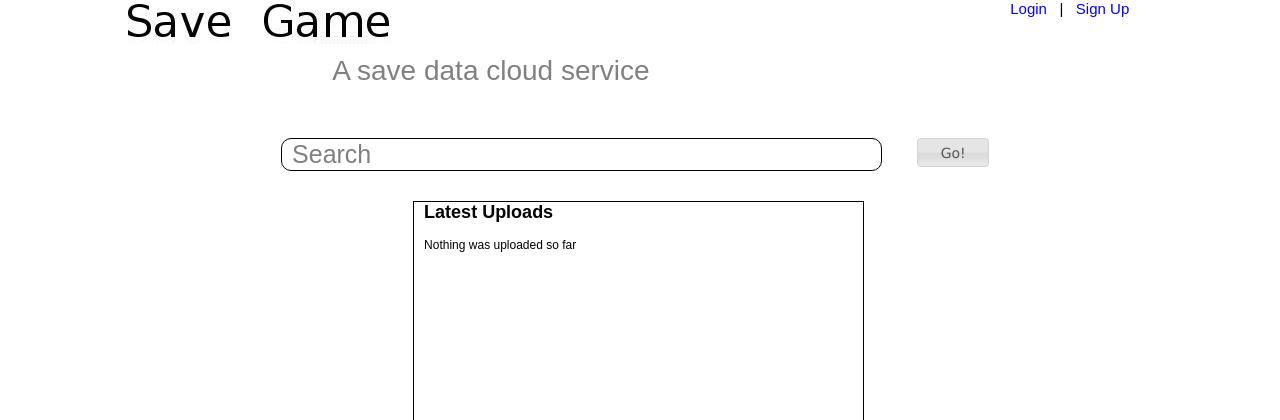
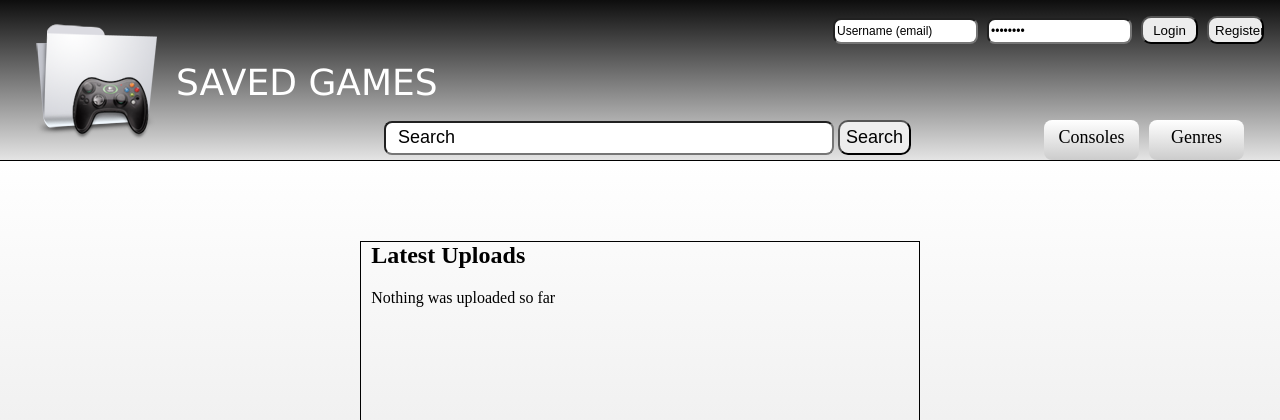
Before and after one commit to samyvilar/save-game, a Django app: template project/savegame/templates/account/mainpage.html in a window 1280 px wide. Shown: the top 420 px of the page. Run offline with Django 3.2, Linux system fonts and the light colour scheme; the template is opened without the code that fills it, so the values that code supplies are empty.

Commit message:
Updates to the v2 of the base template, still need to implement the drop down menu ...

```diff
--- a/project/savegame/static/v2/css/base.css
+++ b/project/savegame/static/v2/css/base.css
@@ -9,6 +9,7 @@ body
     margin: 0px;
     background: -webkit-gradient(linear, left 160, left bottom, from(#FFFFFF), to(#CCCCCC));
 }
+
 
 #header
 {
@@ -43,7 +44,6 @@ body
     float: right;
     margin-top: 16px;
     margin-right: 16px;
-
 }
 
 .login_textfield
@@ -64,20 +64,34 @@ body
     margin-left: 5px;
 }
 
+#logged_in
+{
+    float: right;
+    margin-top: 16px;
+    margin-right: 16px;
+    color: white;
+    height: 100%;
+    width: 230px;
+}
+
+#user_panel
+{
+    height: 44px;
+}
 
 #menu
 {
-    position: absolute;
-    margin-top: 102px;
-    margin-left: 15%;
-    float: left;
+
+    float: right;
+    margin-top: 60px;
+    padding-right: 20px;
 }
 
 #menu .menu_item
 {
     width: 95px;
     height: 33px;
-    float: left;
+    float: right;
     margin-left: 10px;
     background: -webkit-gradient(linear, left top, left bottom, from(#FFFFFF), to(#CCCCCC));
     background: -moz-linear-gradient(top, rgba(255,255,255,0), rgba(204,204,204,1));
@@ -134,3 +148,31 @@ body
     margin-left: 5px;
     color: black;
 }
+
+
+#search_div
+{
+    float: right;
+    margin-top: 120px;
+    margin-left: 30%;
+    position: absolute;
+
+}
+
+#search_text
+{
+    font-size: 18px;
+	height: 34px;
+    width: 450px;
+    border-radius: 8px;
+    text-indent: 10px;
+}
+
+#search_button
+{
+    height: 35px;
+
+    font-size: 18px;
+    background-color: #EDEDED;
+    border-radius: 10px;
+}
--- a/project/savegame/templates/account/mainpage.html
+++ b/project/savegame/templates/account/mainpage.html
@@ -1,4 +1,4 @@
-{% extends "base.html" %}
+{% extends "v2/base.html" %}
 
 
 {% block title %} Save Game {% endblock %}
@@ -10,11 +10,14 @@
 {% block content %}
 
     <div id='mainpage_container'>
+
+        <!--
         <form id = 'search_form' method = "GET" action = "/results/">
         	<input id = 'search_bar' name = 'search' type = 'text' value = 'Search' onFocus = 'value=""'
 				onBlur= "if (value == ''){value='Search'}"/>
             <input id = 'search' type = 'submit' value = 'Go!'/>
         </form>
+        -->
     	<br/>
     	<div id='latest_ten'>
     		<div id = 'latest_ten_cont'>
--- a/project/savegame/templates/v2/base.html
+++ b/project/savegame/templates/v2/base.html
@@ -37,16 +37,43 @@
       <div id="header">
           <img id="logo" src="{{ STATIC_PREFIX }}images/logo.png" />
           <div id="logo_title">SAVED GAMES</div>
-          <div id="login">
-              <form action="/login/" method="post">
-                  <input onclick="clearField(this, 'username')" onblur="checkTextField(this, 'username')" type="text"    value="Username (email)" name="username" class="login_textfield" />
-                  <input onclick="clearField(this, 'password')" onblur="checkTextField(this, 'password')" type="password" value="Password" name="password" class="login_textfield" />
-                  <input type="submit" value="Login" class="login_button"/>
-                  <input type="button" value="Register" class="login_button"/>
+
+          <div id="search_div">
+              <form id = 'search_form' method = "GET" action = "/results/">
+                <input id="search_text" name="search" type = 'text' value = 'Search' onFocus = 'value=""' onBlur= "if (value == ''){value='Search'}"/>
+                <input id="search_button" type = 'submit' value='Search'/>
               </form>
           </div>
-          <br />
+
+          {% if logged_in %}
+            <div id="logged_in">
+                <div id="user_panel">
+                    Welcome, <a href="/profile/{{ user_id }}" style="color: white;">{{ fullname }}</a>
+                    <input type="button" value="Sign Out" onclick="window.location='/signOut/'" class="login_button" style="width: 70px;"/>
+                </div>
+         {% else %}
+          <div id="login">
+              <div id="login_panel">
+                  <form action="/signIn/" method="post">
+                      <input onclick="clearField(this, 'username')" onblur="checkTextField(this, 'username')" type="text"    value="Username (email)" name="username" class="login_textfield" />
+                      <input onclick="clearField(this, 'password')" onblur="checkTextField(this, 'password')" type="password" value="Password" name="password" class="login_textfield" />
+                      <input type="submit" value="Login" class="login_button"/>
+                      <input type="button" value="Register" class="login_button" onclick="window.location='/registration/'"/>
+                  </form>
+              </div>
+         {% endif %}
+                <div id="menu">
+                  <div class="menu_item"><a href="/games/genres/">Genres</a></div>
+                  <div class="menu_item"><a href="/games/consoles/">Consoles</a></div>
+                </div>
+          </div>
+
+
+          <!--
           <div id="menu">
+              <div class="menu_item"><a href="/games/pc/">Genres</a></div>
+              <div class="menu_item"><a href="/games/xbox360/">Consoles</a></div>
+              <!--
               <div class="menu_item"><a href="/games/pc/">PC</a></div>
               <div class="menu_item"><a href="/games/xbox360/">Xbox 360</a></div>
               <div class="menu_item"><a href="/games/ps3/">PS 3</a></div>
@@ -54,9 +81,9 @@
               <div class="menu_item"><a href="/games/psp/">PSP</a></div>
               <div class="menu_item"><a href="/games/3ds/">3DS</a></div>
               <div class="menu_item"><a href="/games/ds/">DS</a></div>
-              <div class="menu_item"><a href="/games/iphone/">iPhone</a></div>
-              <div class="menu_item"><a href="/games/android/">Android</a></div>
           </div>
+           -->
+
       </div>
 
       <div id='content'>
```
